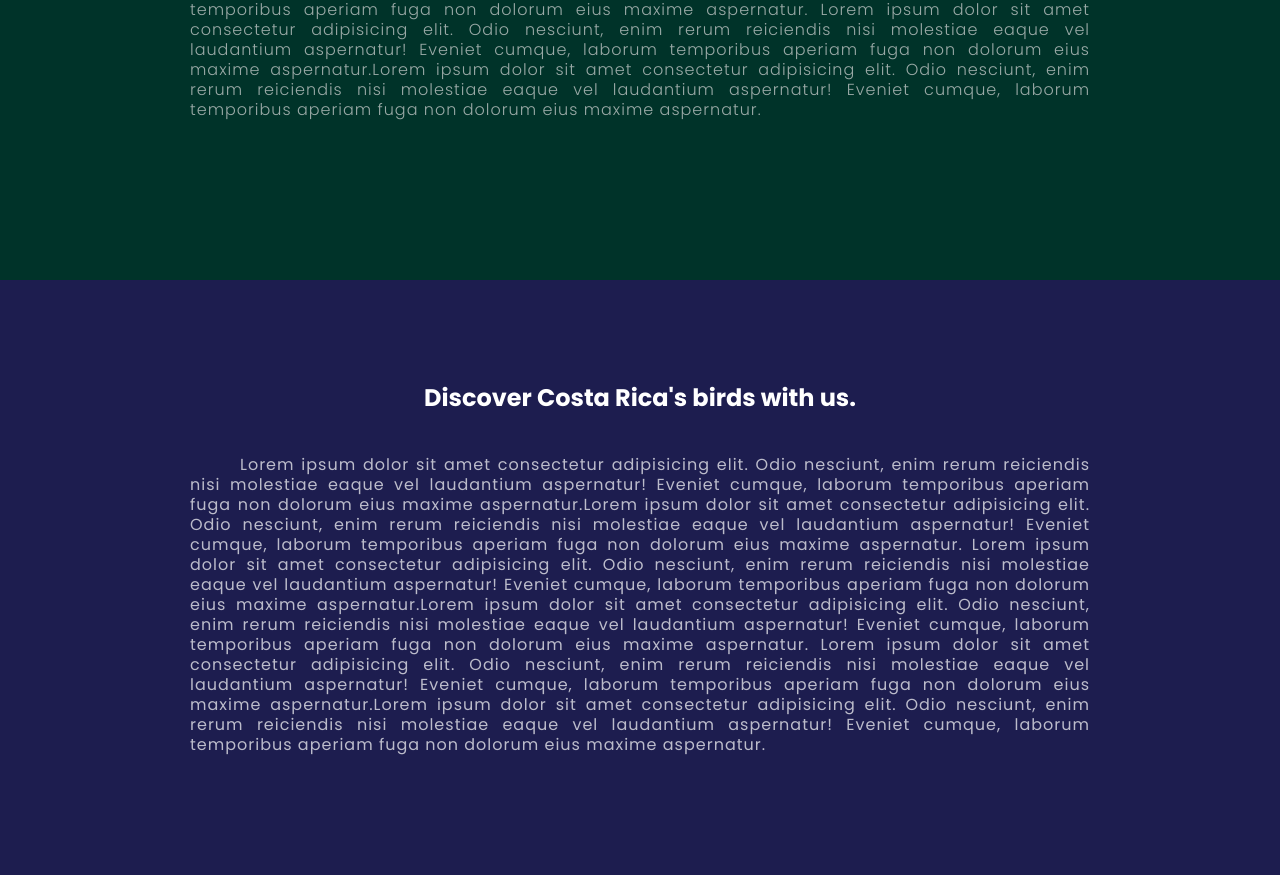
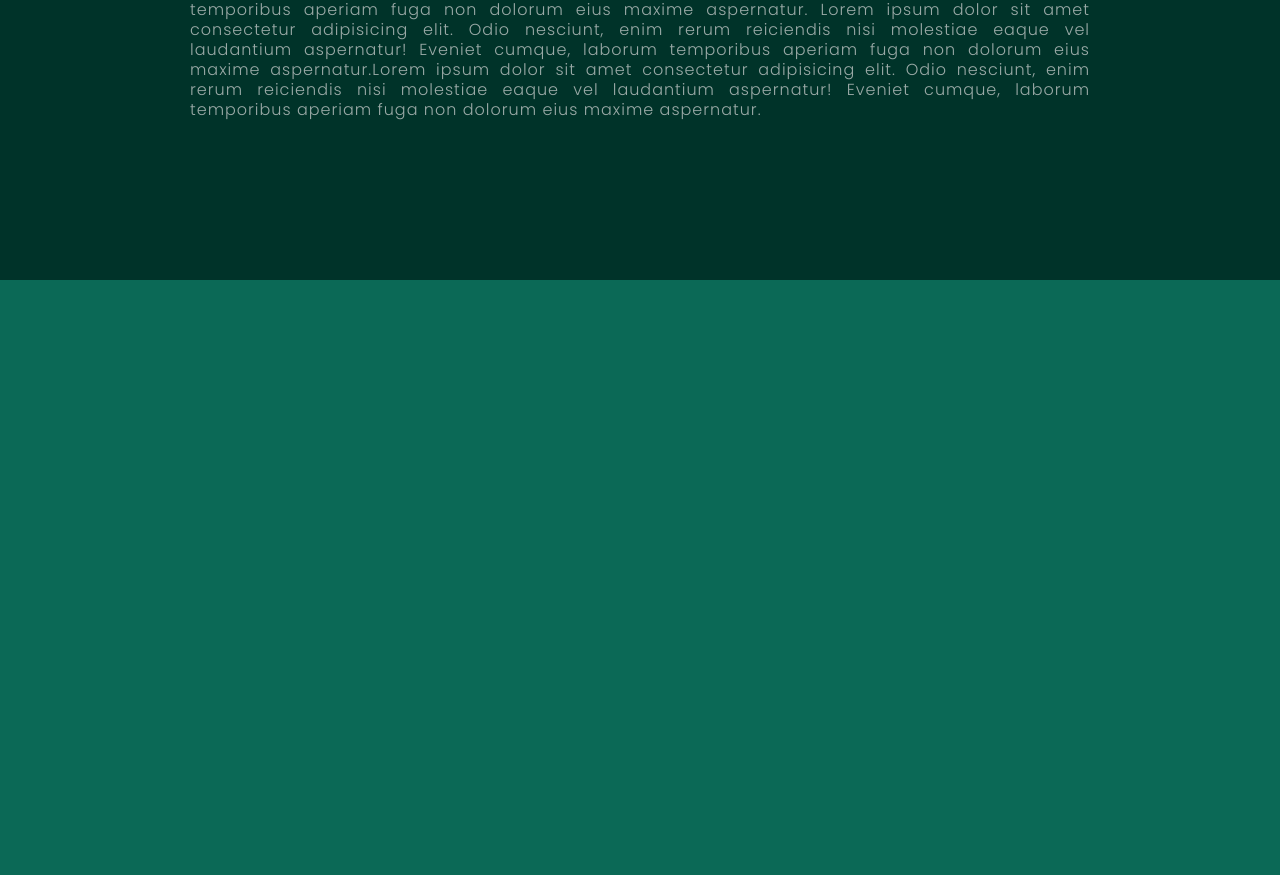
Before and after one commit to labgeek010/birds4everyone506, a plain HTML site: page index.html in a window 1280 px wide. Shown: the part 1613-2488 px from the top of the page. After the commit the page ends 1893 px from the top, so only its background shows below. Drawn offline with nearby package versions, Linux system fonts and the light colour scheme.

Commit message:
birds4everyone506 styles update v4

```diff
--- a/index.html
+++ b/index.html
@@ -103,26 +103,6 @@
             <br><br>
         </p>
     </div>
-    <div class="content" id="teks">
-        <h2>Discover Costa Rica's birds with us.</h2>
-        <p>
-            Lorem ipsum dolor sit amet consectetur adipisicing elit. Odio nesciunt, enim rerum reiciendis nisi molestiae eaque vel laudantium aspernatur!
-            Eveniet cumque, laborum temporibus aperiam fuga non dolorum eius maxime aspernatur.Lorem ipsum dolor sit amet consectetur adipisicing elit.
-            Odio nesciunt, enim rerum reiciendis nisi molestiae eaque vel laudantium aspernatur!
-            Eveniet cumque, laborum temporibus aperiam fuga non dolorum eius maxime aspernatur.
-            Lorem ipsum dolor sit amet consectetur adipisicing elit. Odio nesciunt, enim rerum reiciendis nisi molestiae eaque vel laudantium aspernatur!
-            Eveniet cumque, laborum temporibus aperiam fuga non dolorum eius maxime aspernatur.Lorem ipsum dolor sit amet consectetur adipisicing elit.
-            Odio nesciunt, enim rerum reiciendis nisi molestiae eaque vel laudantium aspernatur!
-            Eveniet cumque, laborum temporibus aperiam fuga non dolorum eius maxime aspernatur.
-            Lorem ipsum dolor sit amet consectetur adipisicing elit. Odio nesciunt, enim rerum reiciendis nisi molestiae eaque vel laudantium aspernatur!
-            Eveniet cumque, laborum temporibus aperiam fuga non dolorum eius maxime aspernatur.Lorem ipsum dolor sit amet consectetur adipisicing elit.
-            Odio nesciunt, enim rerum reiciendis nisi molestiae eaque vel laudantium aspernatur!
-            Eveniet cumque, laborum temporibus aperiam fuga non dolorum eius maxime aspernatur.
-            <br><br>
-
-        </p>
-    </div>
-
 
     <script type="text/javascript">
 
--- a/nightStyle.css
+++ b/nightStyle.css
@@ -195,7 +195,7 @@ a.active, a:hover {
     ul {
         position: fixed;
         width: 100%;
-        height: 35vh;
+        height: 60vh;
         background: rgba(42, 1, 100, 0.4);
         top: 80px;
         left: -100%;
@@ -211,6 +211,8 @@ a.active, a:hover {
 
     nav ul li {
         display: block;
+        margin: 50px 0;
+        line-height: 30px;
 
     }
 
--- a/style.css
+++ b/style.css
@@ -191,7 +191,7 @@ a.active, a:hover {
     ul {
         position: fixed;
         width: 100%;
-        height: 35vh;
+        height: 60vh;
         background: rgba(1, 100, 77, 0.4);
         top: 80px;
         left: -100%;
@@ -207,6 +207,8 @@ a.active, a:hover {
 
     nav ul li {
         display: block;
+        margin: 50px 0;
+        line-height: 30px;
 
     }
 
```
